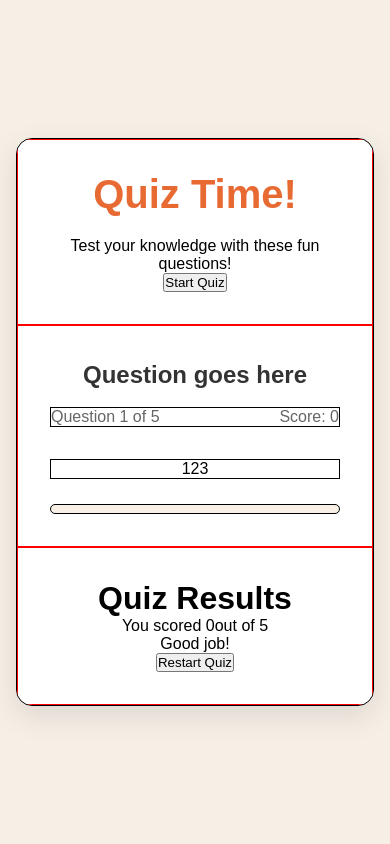
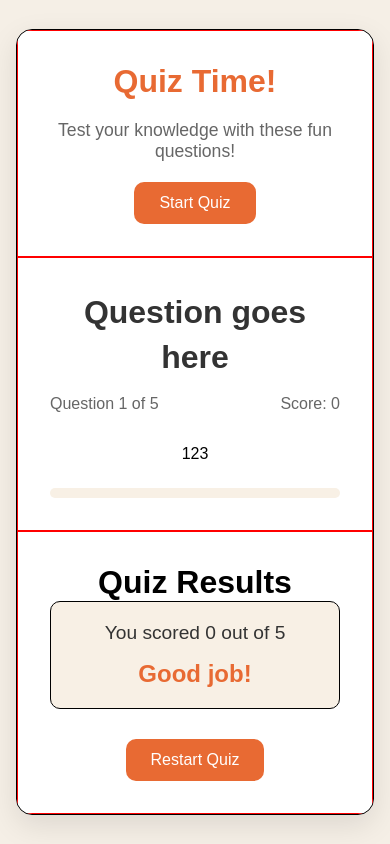
Before and after one commit to azatotarbayev/Quiz-Game, a plain HTML site: page index.html in a window 390 px wide. Drawn offline with Linux system fonts and the light colour scheme.

Commit message:
Added Javascript. Not done yet...

```diff
--- a/index.html
+++ b/index.html
@@ -23,7 +23,7 @@
                     <h2 id = 'question-text'>Question goes here</h2>
                     <div class = "quiz-info">
                         <p>
-                            Question <span id = "current-question">1</span> of <span>5</span>
+                            Question <span id = "current-question">1</span > of <span id = "total-questions">5</span>
                         </p>
                         <p>
                             Score: <span id = "score">0</span>
@@ -44,7 +44,7 @@
             <div id = "result-screen" class = "screen">
                 <h1>Quiz Results</h1>
                 <div class="result-info">
-                    <p>You scored <span id = "final-score">0</span>out of <span id = "max-score">5</span></p>
+                    <p>You scored <span id = "final-score">0</span> out of <span id = "max-score">5</span></p>
 
                     <div id = "result-message">Good job!</div>
                 </div>
--- a/script.js
+++ b/script.js
@@ -0,0 +1,101 @@
+const startScreen = document.getElementById("start-screen");
+const quizScreen = document.getElementById("quiz-screen");
+const resultScreen = document.getElementById("result-screen");
+const startButton = document.getElementById("start-btn");
+const questionText = document.getElementById("question-text");
+const answersContainer = document.getElementById("answers-container");
+const currentQuestionSpan = document.getElementById("current-question");
+const totalQuestionsSpan = document.getElementById("total-questions");
+const scoreSpan = document.getElementById("score");
+const finalScoreSpan = document.getElementById("final-score");
+const maxScoreSpan = document.getElementById("max-score");
+const resultMessage = document.getElementById("result-message");
+const restartButton = document.getElementById("restart-btn");
+const progressBar = document.getElementById("progress");
+
+const quizQuestions = [
+    {
+        question: "What is the capital of France?",
+        answers: [
+            { text: "London", correct: false },
+            { text: "Berlin", correct: false },
+            { text: "Paris", correct: true },
+            { text: "Madrid", correct: false }
+        ]
+    },
+    {
+        question: "Which planet is known as the Red Planet?",
+        answers: [
+        { text: "Venus", correct: false },
+        { text: "Mars", correct: true },
+        { text: "Jupiter", correct: false },
+        { text: "Saturn", correct: false },
+        ],
+    },
+    {
+        question: "What is the largest ocean on Earth?",
+        answers: [
+        { text: "Atlantic Ocean", correct: false },
+        { text: "Indian Ocean", correct: false },
+        { text: "Arctic Ocean", correct: false },
+        { text: "Pacific Ocean", correct: true },
+        ],
+    },
+    {
+        question: "Which of these is NOT a programming language?",
+        answers: [
+        { text: "Java", correct: false },
+        { text: "Python", correct: false },
+        { text: "Banana", correct: true },
+        { text: "JavaScript", correct: false },
+        ],
+    },
+    {
+        question: "What is the chemical symbol for gold?",
+        answers: [
+        { text: "Go", correct: false },
+        { text: "Gd", correct: false },
+        { text: "Au", correct: true },
+        { text: "Ag", correct: false },
+        ],
+    }
+];
+
+//QUIZ STATE VARS
+let currentQuestionIndex = 0;
+let score = 0;
+let answerDisabled = false;
+
+totalQuestionsSpan.textContent = quizQuestions.length;
+maxScoreSpan.textContent = quizQuestions.length;
+
+//event listeners
+startButton.addEventListener("click", startQuiz);
+restartButton.addEventListener("click", restartQuiz);
+
+function startQuiz()
+{
+    // reset vars
+    currentQuestionIndex = 0;
+    scoreSpan.textContent = 0;
+
+    startScreen.classList.remove("active");
+    quizScreen.classList.add("active");
+
+    showQuestion();
+}
+
+function showQuestion()
+{
+    answerDisabled = false;
+
+    const currentQuestion = quizQuestions[currentQuestionIndex];
+    currentQuestionSpan.textContent = currentQuestionIndex + 1;
+
+    const progressPercent = (currentQuestionIndex / quizQuestions.length) * 100;
+}
+
+function restartQuiz()
+{
+    console.log("quiz restarted");
+}
--- a/style/style.css
+++ b/style/style.css
@@ -44,6 +44,12 @@ body
     margin-bottom: 20px;
     font-size: 2.5rem;
 }
+#start-screen p
+{
+    color: #666;
+    margin-bottom: 20px;
+    font-size: 1.1rem;
+}
 .quiz-header
 {
     margin-bottom: 2rem;
@@ -57,21 +63,19 @@ body
 }
 .quiz-info
 {
-    border: 1px solid black;
     display: flex;
     justify-content: space-between;
     color: #666;
     margin-bottom: 10px;
 }
-.answers-container
+.answers-container /*?*/
 {
-    border: 1px solid black;
     display: flex;
     flex-direction: column;
     gap: 10px;
     margin-bottom: 25px;
 }
-.answer-btn
+.answer-btn /*?*/
 {
     background-color: #f8f0e5;
     color: #333;
@@ -101,10 +105,78 @@ body
 }
 .progress-bar
 {
-    border: 1px solid black;
     height: 10px;
     background-color: #f8f0e5;
     border-radius: 5px;
     overflow: hidden;
     margin-top: 20px;
 }
+.progress
+{
+    height: 100%;
+    background-color: #e86a33;
+    width: 0%;
+    transition: width 0.3s ease;
+}
+/*RESULT SCREEN*/
+.result-info
+{
+    border: 1px solid black;
+    background-color: #f8f0e5;
+    border-radius: 10px;
+    padding: 20px;
+    margin-bottom: 30px;
+}
+.result-info p
+{
+    font-size: 1.2rem;
+    color: #333;
+    margin-bottom: 1rem;
+}
+#result-message
+{
+    font-size: 1.5rem;
+    font-weight: 600;
+    color: #e86a33;
+}
+button
+{
+    background-color: #e86a33;
+    color: white;
+    border: none;
+    outline: none;
+    border-radius: 10px;
+    padding: 15px 30px;
+    font-size: 1.1rem;
+    cursor: pointer;
+    transition: background-color 0.3s ease;
+}
+button:hover
+{
+    background-color: #d45b28;
+}
+/* RESPONSIVE DESIGN */
+@media (max-width: 500px)
+{
+    .screen
+    {
+        padding: 1.rem;
+    }
+    #start-screen h1
+    {
+        font-size: 2rem;
+    }
+    #question-text
+    {
+        font-size: 2rem;
+    }
+    .answer-btn
+    {
+        padding: 12px;
+    }
+    button
+    {
+        padding: 12px 25px;
+        font-size: 1rem;
+    }
+}
```
